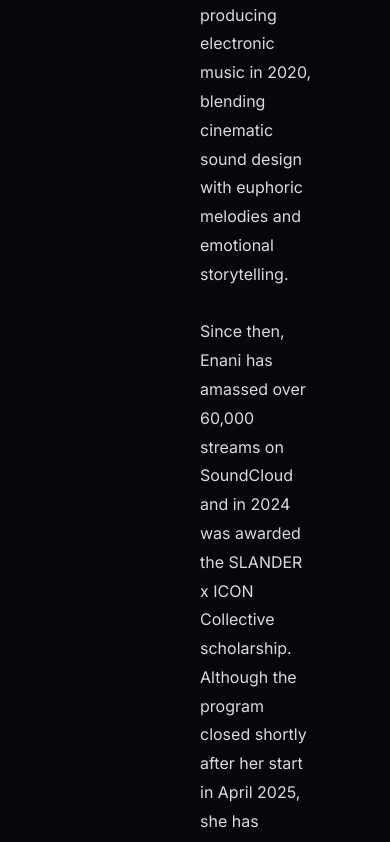
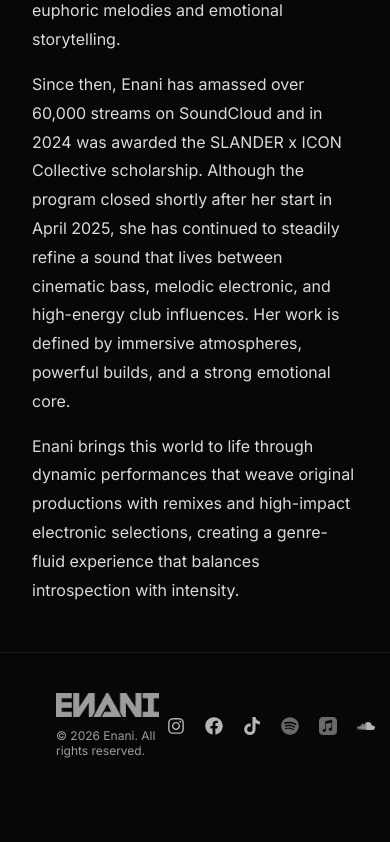
Before and after one commit to annietsai/annietsai.github.io, a React (Vite) app: page /about in a window 390 px wide. Shown: the part 586-1428 px from the top of the page. After the commit the page ends 1384 px from the top, so only its background shows below. Built offline with nearby package versions, Linux system fonts and the light colour scheme.

Commit message:
Update mobile styles

```diff
--- a/src/About.tsx
+++ b/src/About.tsx
@@ -29,8 +29,8 @@
               self-taught on guitar, Enani began producing electronic music in
               2020, blending cinematic sound design with euphoric melodies and
               emotional storytelling.
-              <br />
-              <br />
+            </p>
+            <p>
               Since then, Enani has amassed over 60,000 streams on SoundCloud
               and in 2024 was awarded the SLANDER x ICON Collective scholarship.
               Although the program closed shortly after her start in April 2025,
@@ -38,8 +38,8 @@
               cinematic bass, melodic electronic, and high-energy club
               influences. Her work is defined by immersive atmospheres, powerful
               builds, and a strong emotional core.
-              <br />
-              <br />
+            </p>
+            <p>
               Enani brings this world to life through dynamic performances that
               weave original productions with remixes and high-impact electronic
               selections, creating a genre-fluid experience that balances
--- a/src/EPK.tsx
+++ b/src/EPK.tsx
@@ -1,7 +1,7 @@
 import Nav from './Nav';
 import Footer from './Footer';
 import { motion } from 'framer-motion';
-import epk from '../public/enani-epk.pdf';
+import epk from './assets/enani-epk.pdf';
 
 const EPK: React.FC = () => {
   return (
--- a/src/styles.css
+++ b/src/styles.css
@@ -211,6 +211,7 @@
   align-items: center;
   padding: 40px 56px;
   border-top: 1px solid rgba(255, 255, 255, 0.08);
+  gap: 8px;
 }
 
 .footer-left {
@@ -307,6 +308,20 @@
   text-align: center;
 }
 
+@media (max-width: 768px) {
+  .btn {
+    padding: 16px 32px;
+    font-size: 16px;
+  }
+}
+
+@media (max-width: 640px) {
+  .btn {
+    padding: 16px 24px;
+    font-size: 12px;
+  }
+}
+
 .outline {
   border: 2px solid white;
   color: white;
@@ -329,6 +344,27 @@
   align-items: center;
 }
 
+@media (max-width: 1280px) {
+  .about-content {
+    gap: 32px;
+    padding: 40px 32px 80px;
+  }
+}
+
+@media (max-width: 768px) {
+  .about-content {
+    display: flex;
+    flex-direction: column; /* stack photo on top of bio */
+    padding: 40px 64px 80px;
+  }
+}
+
+@media (max-width: 640px) {
+  .about-content {
+    padding: 24px 32px 48px;
+  }
+}
+
 .about-image img {
   width: 100%;
   height: auto;
@@ -339,10 +375,13 @@
 .about-right {
   display: flex;
   flex-direction: column;
-  gap: 40px;
+  gap: 16px;
 }
 
 .about-bio {
+  display: flex;
+  flex-direction: column;
+  gap: 16px;
   font-size: 16px;
   line-height: 1.8;
   opacity: 0.85;
@@ -358,6 +397,18 @@
   align-items: center;
   gap: 40px;
   padding: 80px 120px;
+}
+
+@media (max-width: 768px) {
+  .music-content {
+    padding: 40px 64px;
+  }
+}
+
+@media (max-width: 640px) {
+  .music-content {
+    padding: 24px 32px;
+  }
 }
 
 .music-cover-art {
@@ -380,6 +431,18 @@
   text-align: center;
 }
 
+@media (max-width: 768px) {
+  .epk-content {
+    padding: 40px 64px;
+  }
+}
+
+@media (max-width: 640px) {
+  .epk-content {
+    padding: 24px 32px;
+  }
+}
+
 .epk-pdf-wrapper {
   height: 100%;
   width: 100%;
```
Also changed, not shown: 1 other file (tests, documents, lock files or other folders).
